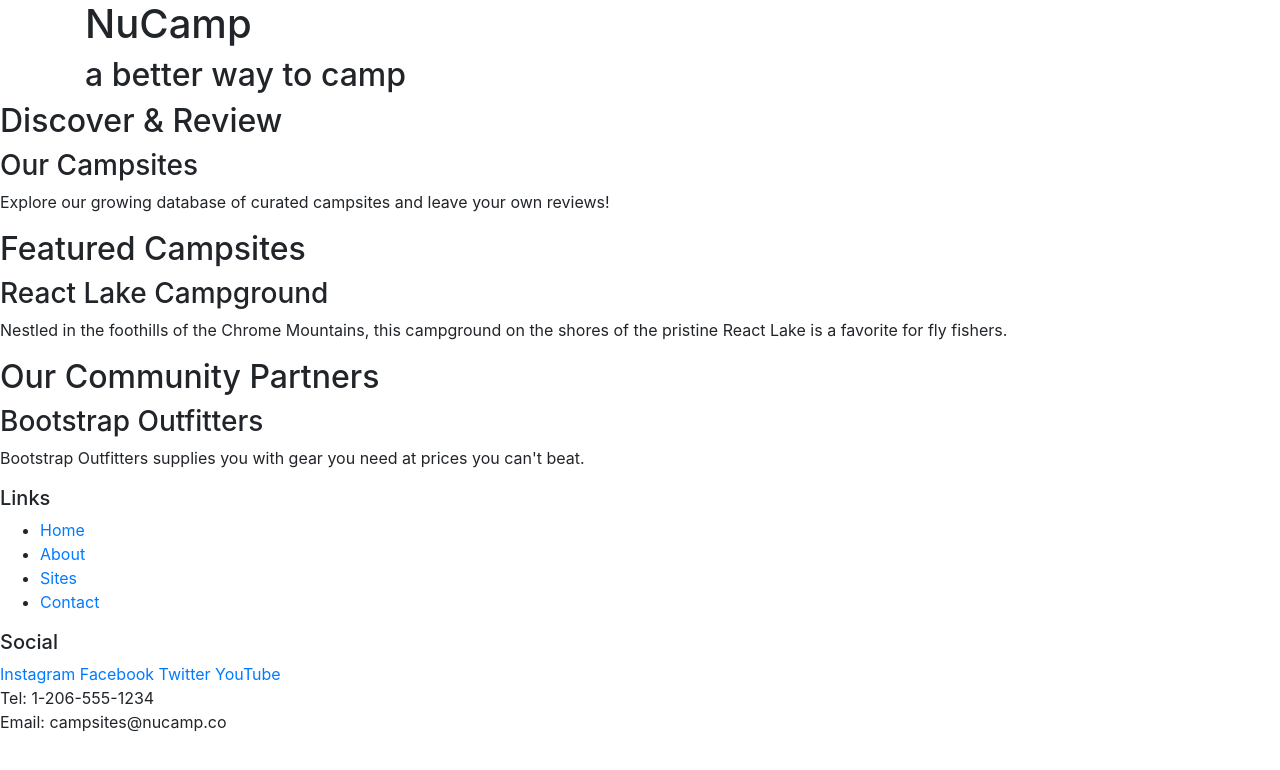
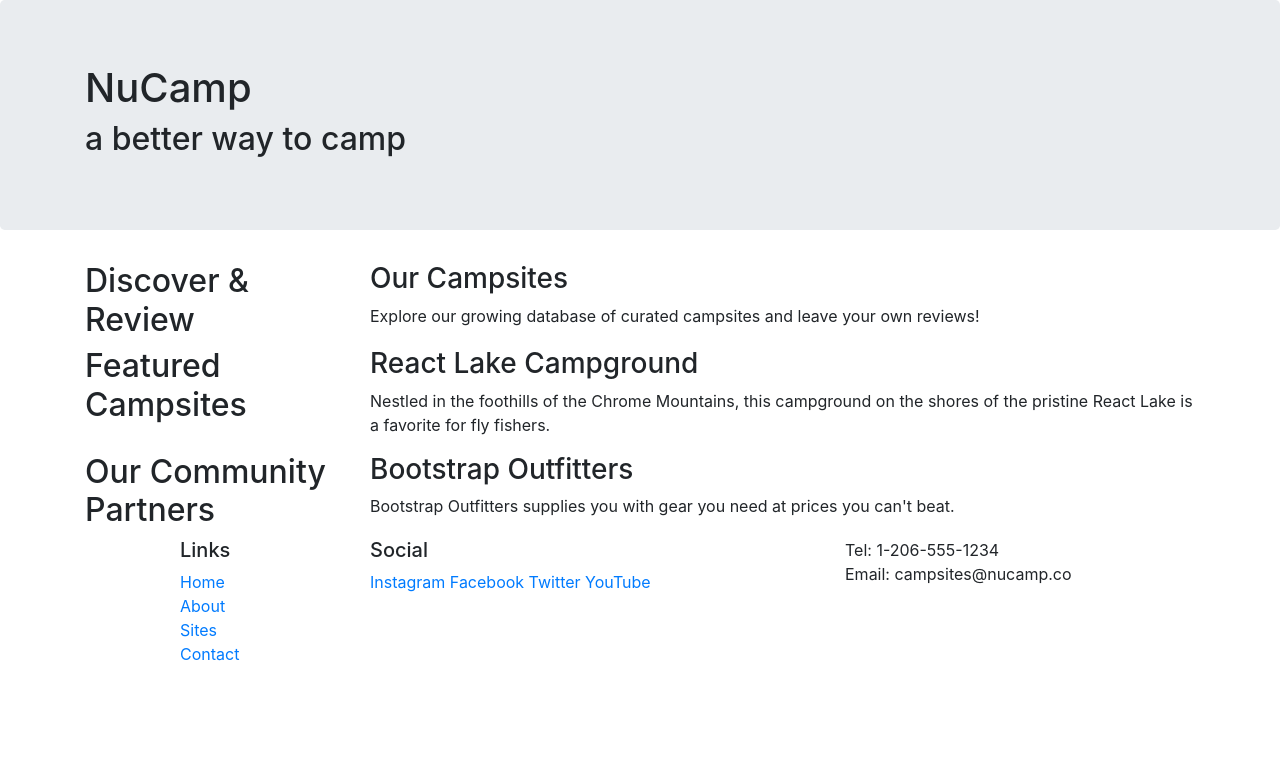
Before and after one commit to newyorkcityjosr/nucamp-bootstrap, a website: page index.html in a window 1280 px wide. Drawn offline with nearby package versions, Linux system fonts and the light colour scheme.

Commit message:
Boostrap Grid

```diff
--- a/index.html
+++ b/index.html
@@ -7,7 +7,7 @@
     <title>SiteNucamp</title>
 </head>
 <body>
-    <header>
+    <header class="jumbotron">
         <div class="container">
             <div class="row">
                 <div class="col">
@@ -16,48 +16,63 @@
                 </div>
             </div>
         </div>
-    <div></div>
+    </header>
+    <div class="container">
+        <div class="row">
+        <div class="col-sm-4 col-md-3">
+            <h2>Discover & Review</h2>
         </div>
-    </header>
-
-    <div>
-        <h2>Discover & Review</h2>
+        <div class="col">
             <h3>Our Campsites</h3>
             <p>Explore our growing database of curated campsites and leave your own reviews!</p>
         </div>
+    </div>
 
-    <div>
+
+    <div class="row">
+        <div class="col-sm-4 col-md-3">
             <h2>Featured Campsites</h2>
+        </div>
+    <div class="col">
             <h3>React Lake Campground</h3>
             <p>Nestled in the foothills of the Chrome Mountains, this campground on the shores of the pristine React Lake is a favorite for fly fishers.</p>
         </div>
+    </div>
 
-    <div>
+    <div class="row">
+        <div class="col-sm-4 col-md-3">
             <h2>Our Community Partners</h2>
+        </div>
+        <div class="col">
         <h3>Bootstrap Outfitters</h3>
         <p>Bootstrap Outfitters supplies you with gear you need at prices you can't beat.</p>
     </div>
-
+</div>
+</div>
     <footer>
-        <div>
+        <div class="container">
+            <div class="row">
+                <div class="col-4 col-sm-2 offset-1">
             <h5>Links</h5>
-            <ul>
+            <ul class="list-unstyled">
                 <li><a href="#">Home</a></li>
                 <li><a href="#">About</a></li>
                 <li><a href="#">Sites</a></li>
                 <li><a href="#">Contact</a></li>
             </ul>
         </div>
-        <div>
+        <div class="col-6 col-sm-5">
             <h5>Social</h5>
             <a href="http://instagram.com/">Instagram</a>
             <a href="http://facebook.com/">Facebook</a>
             <a href="http://twitter.com/">Twitter</a>
             <a href="http://youtube.com/">YouTube</a>
         </div>
-        <div>
+        <div class="col-sm-4">
             Tel: 1-206-555-1234<br />
             Email: campsites@nucamp.co
+        </div>
+    </div>
 </div>
     </footer>
     <script src="node_modules/jquery/dist/jquery.slim.min.js"></script>
```
Lines whose indentation alone changed are shown as unchanged.
